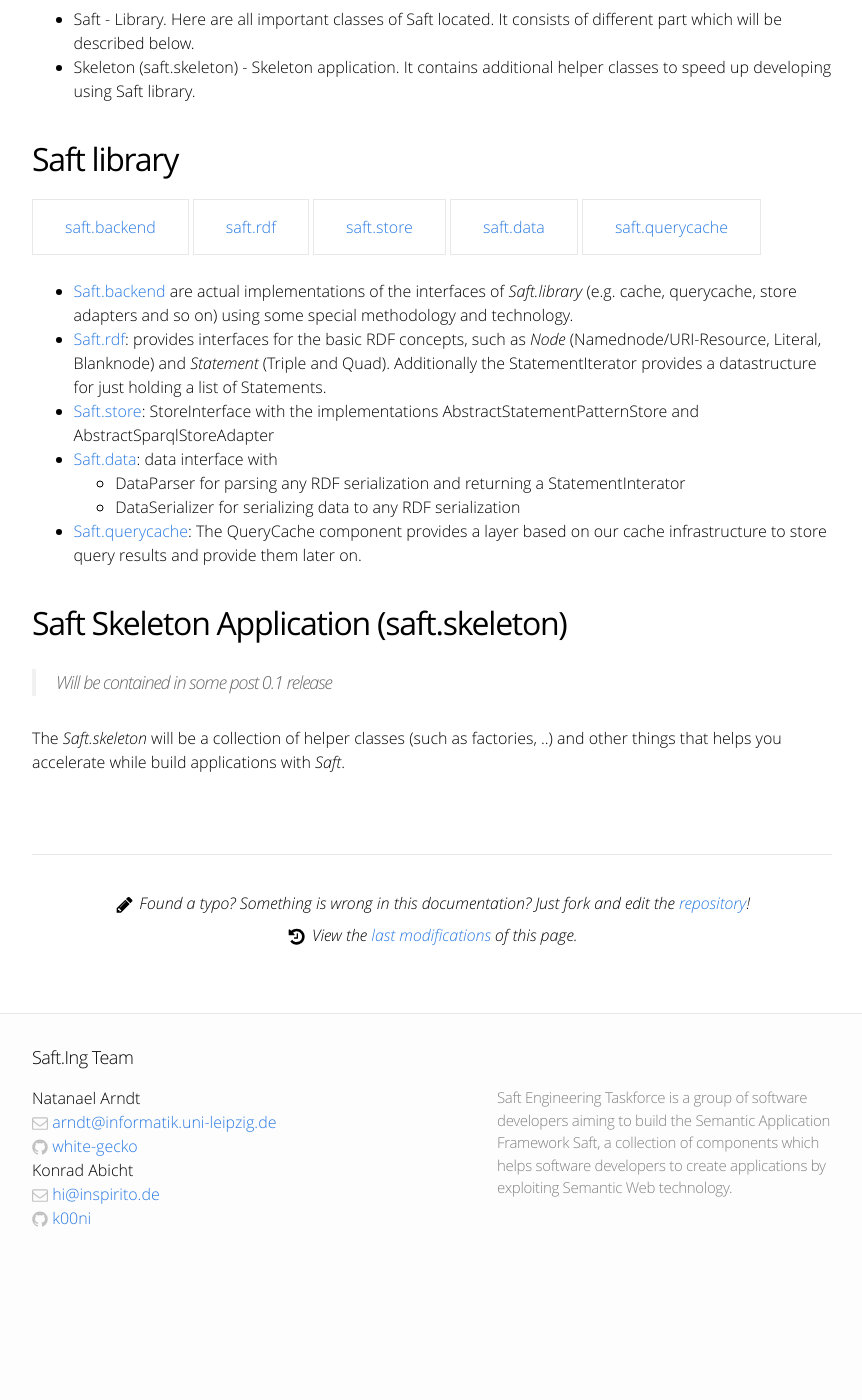
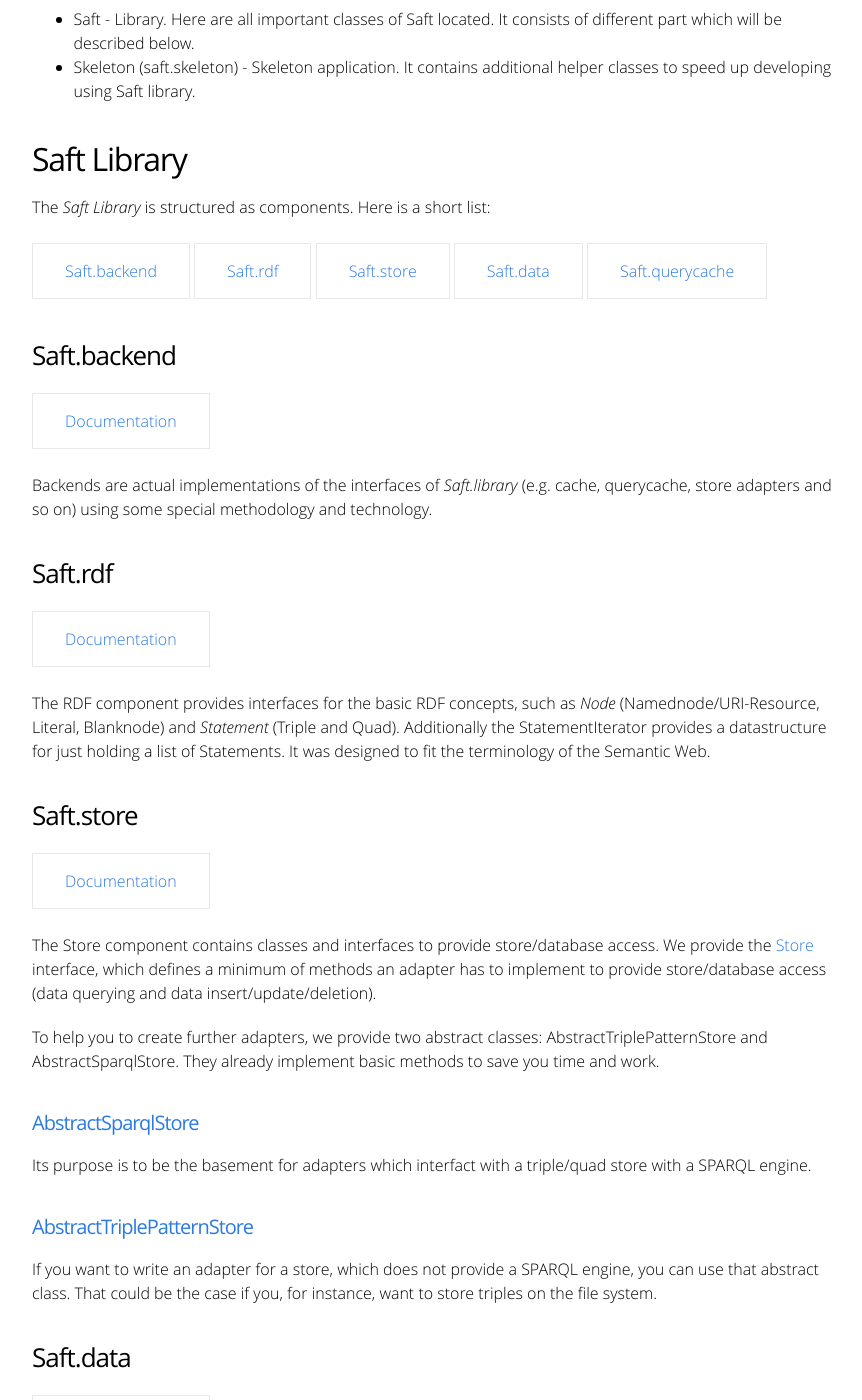
Before and after one commit to SaftIng/safting.github.io, a Jekyll site: the page built from doc/phpframework/index.md, in a window 1280 px wide and 1400 px high, scrolled down 219 px. Shown: the whole window, without its empty margins (208-1070 px from the left). Built offline with Jekyll 4.4.1, drawn with Linux system fonts in a browser that asks for light colours; before the commit the page ends 1494 px from its top, so only the background shows below that; some of the changed text lies outside the part shown.

Commit message:
Update index.md

```diff
--- a/doc/phpframework/index.md
+++ b/doc/phpframework/index.md
@@ -10,21 +10,58 @@ The _Saft PHP Framework_ consists of:
 - Skeleton (saft.skeleton) - Skeleton application. It contains additional helper classes to speed up developing using Saft library.
 
 
-## Saft library
+## Saft Library
 
-<a class="btn" href="backends">saft.backend</a>
-<a class="btn" href="rdf">saft.rdf</a>
-<a class="btn" href="store">saft.store</a>
-<a class="btn" href="data">saft.data</a>
-<a class="btn" href="querycache">saft.querycache</a>
+The *Saft Library* is structured as components. Here is a short list:
 
-* [Saft.backend](backends) are actual implementations of the interfaces of _Saft.library_ (e.g. cache, querycache, store adapters and so on) using some special methodology and technology.
-* [Saft.rdf](rdf): provides interfaces for the basic RDF concepts, such as _Node_ (Namednode/URI-Resource, Literal, Blanknode) and _Statement_ (Triple and Quad). Additionally the StatementIterator provides a datastructure for just holding a list of Statements.
-* [Saft.store](store): StoreInterface with the implementations AbstractStatementPatternStore and AbstractSparqlStoreAdapter
-* [Saft.data](data): data interface with
-    * DataParser for parsing any RDF serialization and returning a StatementInterator
-    * DataSerializer for serializing data to any RDF serialization
-* [Saft.querycache](querycache): The QueryCache component provides a layer based on our cache infrastructure to store query results and provide them later on.
+<a class="btn" href="backends">Saft.backend</a>
+<a class="btn" href="rdf">Saft.rdf</a>
+<a class="btn" href="store">Saft.store</a>
+<a class="btn" href="data">Saft.data</a>
+<a class="btn" href="querycache">Saft.querycache</a>
+
+### Saft.backend
+
+<a class="btn" href="backends">Documentation</a>
+
+Backends are actual implementations of the interfaces of _Saft.library_ (e.g. cache, querycache, store adapters and so on) using some special methodology and technology.
+
+### Saft.rdf
+
+<a class="btn" href="rdf">Documentation</a>
+
+The RDF component provides interfaces for the basic RDF concepts, such as _Node_ (Namednode/URI-Resource, Literal, Blanknode) and _Statement_ (Triple and Quad). Additionally the StatementIterator provides a datastructure for just holding a list of Statements. It was designed to fit the terminology of the Semantic Web.
+
+### Saft.store
+
+<a class="btn" href="store">Documentation</a>
+
+The Store component contains classes and interfaces to provide store/database access. We provide the [Store](https://github.com/SaftIng/Saft/blob/master/src/Saft/Store/Store.php) interface, which defines a minimum of methods an adapter has to implement to provide store/database access (data querying and data insert/update/deletion).
+
+To help you to create further adapters, we provide two abstract classes: AbstractTriplePatternStore and AbstractSparqlStore. They already implement basic methods to save you time and work.
+
+#### [AbstractSparqlStore](https://github.com/SaftIng/Saft/blob/master/src/Saft/Store/AbstractSparqlStore.php)
+
+Its purpose is to be the basement for adapters which interfact with a triple/quad store with a SPARQL engine.
+
+#### [AbstractTriplePatternStore](https://github.com/SaftIng/Saft/blob/master/src/Saft/Store/AbstractTriplePatternStore.php)
+
+If you want to write an adapter for a store, which does not provide a SPARQL engine, you can use that abstract class. That could be the case if you, for instance, want to store triples on the file system.
+
+### Saft.data
+
+<a class="btn" href="data">Documentation</a>
+
+The Data component provides parser and serializer interfaces and classes:
+
+- DataParser for parsing any RDF serialization and returning a StatementInterator
+- DataSerializer for serializing data to any RDF serialization
+
+### Saft.querycache
+
+<a class="btn" href="querycache">Documentation</a>
+
+The QueryCache component provides a layer based on our cache infrastructure to store query results and provide them later on.
 
 ## Saft Skeleton Application (saft.skeleton)
 > Will be contained in some post 0.1 release
```
